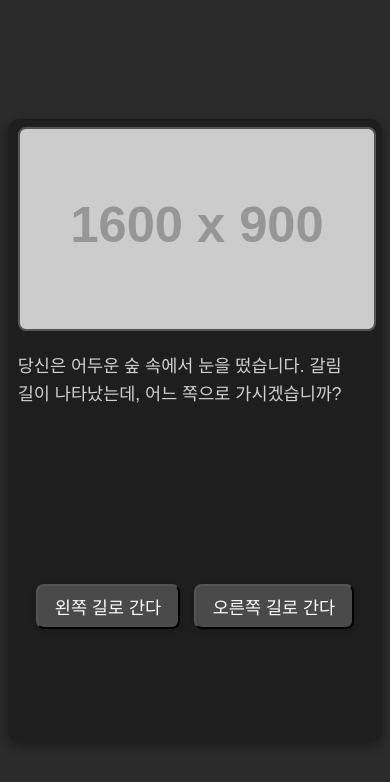
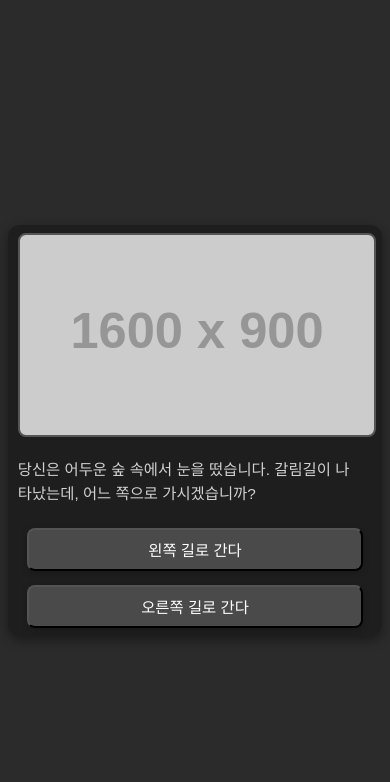
Before and after one commit to flvrdoyster/intro, a plain HTML site: page index.html in a window 390 px wide. Both pictures are taken after a click on the button "게임 시작하기". Drawn offline with Linux system fonts and the light colour scheme; placeholder pictures from the web are drawn by us; a web font is replaced by a local one.

Commit message:
Update style.css

```diff
--- a/style.css
+++ b/style.css
@@ -13,21 +13,14 @@
   'Koddi UD OnGothic' 폰트를 로드합니다.
 ---------------------------------------------------- */
 @font-face {
-    font-family: 'KoddiudOngodic';
+    font-family: 'Koddi UD OnGothic';
     src: url('https://cdn.jsdelivr.net/gh/projectnoonnu/noonfonts_2105_2@1.0/KoddiUDOnGothic-Regular.woff') format('woff');
     font-weight: normal;
-    font-display: swap;
-}
-
-@font-face {
-    font-family: 'KoddiudOngodic';
-    src: url('https://cdn.jsdelivr.net/gh/projectnoonnu/noonfonts_2105_2@1.0/KoddiUDOnGothic-Bold.woff') format('woff');
-    font-weight: 700;
-    font-display: swap;
+    font-style: normal;
 }
 
 :root {
-    --font-family: 'KoddiudOngodic', sans-serif;
+    --font-family: 'Koddi UD OnGothic', sans-serif;
     --main-font-size: 1.25rem; /* 본문과 버튼의 폰트 크기를 통일 */
     font-size: 24px; /* 데스크톱 기본 폰트 크기 설정 */
 }
@@ -48,7 +41,7 @@ body {
     align-items: center;
     min-height: 100vh;
     margin: 0;
-    padding: 1vh; /* 패딩을 vh 단위로 변경하여 세로 스크롤 방지 */
+    padding: 1vh;
     flex-direction: column;
 }
 
@@ -71,7 +64,7 @@ body {
     background-color: #1e1e1e;
     border-radius: 12px;
     box-shadow: 0 4px 12px rgba(0, 0, 0, 0.4);
-    padding: 1.5vh 20px; /* 패딩을 vh 단위와 px 조합으로 변경 */
+    padding: 1.5vh 20px;
     display: none;
     flex-direction: column;
     gap: 1.5rem;
@@ -79,7 +72,7 @@ body {
 
 .image-container {
     width: 100%;
-    max-height: 40vh; /* 이미지 최대 높이를 브라우저 높이의 40%로 제한 */
+    max-height: 40vh;
     height: auto;
     aspect-ratio: 16 / 9;
     border-radius: 8px;
@@ -94,7 +87,8 @@ body {
 .story-text {
     font-size: var(--main-font-size);
     line-height: 1.6;
-    max-height: 25vh; /* 스크롤 방지를 위해 min-height를 제거하고 max-height를 vh 단위로 제한 */
+    height: auto; /* 높이를 유동적으로 설정 */
+    flex-grow: 1; /* 남은 공간을 채우도록 설정 */
     overflow-y: auto;
     white-space: pre-wrap;
     padding-right: 15px;
@@ -123,13 +117,11 @@ body {
 
 .options-container {
     display: flex;
-    flex-direction: row; /* 버튼을 가로로 정렬합니다. */
-    justify-content: center; /* 버튼들을 가로 방향으로 중앙에 정렬합니다. */
-    align-items: flex-start; /* 버튼들을 세로 방향으로 상단에 정렬합니다. */
-    flex-wrap: wrap; /* 버튼 개수가 많아지면 다음 줄로 넘어갑니다. */
+    flex-direction: column;
     gap: 1rem;
-    min-height: 150px;
-    width: 90%; /* 버튼이 가로로 정렬될 공간을 확보하기 위해 너비를 늘립니다. */
+    height: auto; /* 높이를 유동적으로 설정 */
+    flex-grow: 1; /* 남은 공간을 채우도록 설정 */
+    width: 33.333%;
     margin: 0 auto;
 }
 
@@ -137,13 +129,13 @@ body {
     background-color: #4a4a4a;
     color: #ffffff;
     font-size: var(--main-font-size);
-    font-family: var(--font-family);
     padding: 0.75rem 1.5rem;
     border-radius: 8px;
     transition: transform 0.2s, background-color 0.2s;
     text-align: center;
     cursor: pointer;
     box-shadow: 0 2px 6px rgba(0, 0, 0, 0.2);
+    font-family: var(--font-family);
 }
 
 .option-button:hover {
@@ -169,6 +161,7 @@ body {
 @media (max-width: 640px) {
     :root {
         font-size: 14px;
+        --main-font-size: 1.1rem;
     }
     .game-container {
         padding: 1vh 10px;
@@ -182,18 +175,13 @@ body {
     }
     .story-text {
         font-size: var(--main-font-size);
-        line-height: 1.6;
-        height: 250px; /* 고정된 높이로 변경 */
-        overflow-y: auto;
-        white-space: pre-wrap;
-        padding-right: 15px;
     }
     .options-container {
-        max-height: 25vh;
         width: 95%;
     }
     .option-button {
         font-size: var(--main-font-size);
+        font-family: var(--font-family);
         padding: 0.6rem 1.2rem;
     }
 }
```
